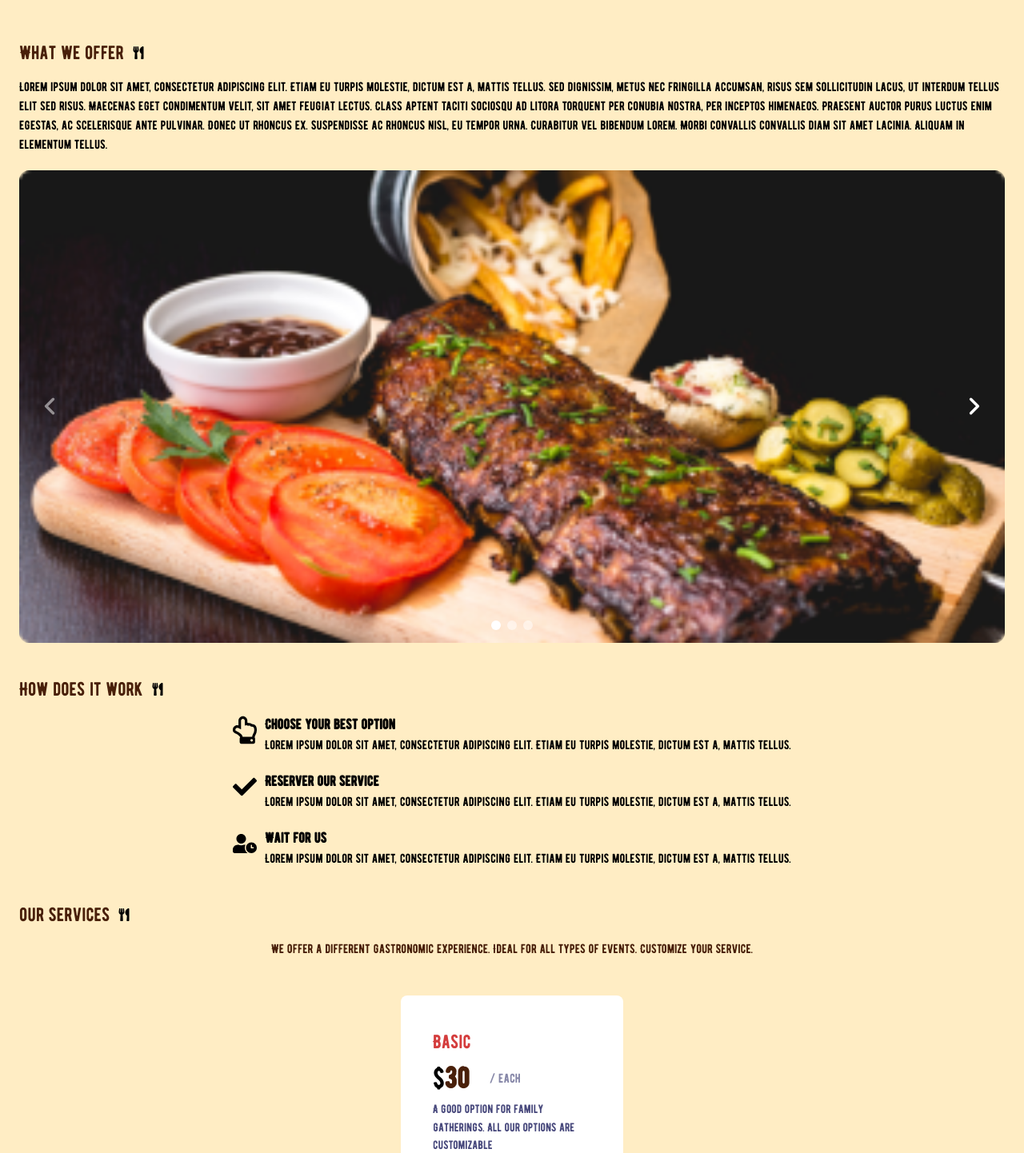
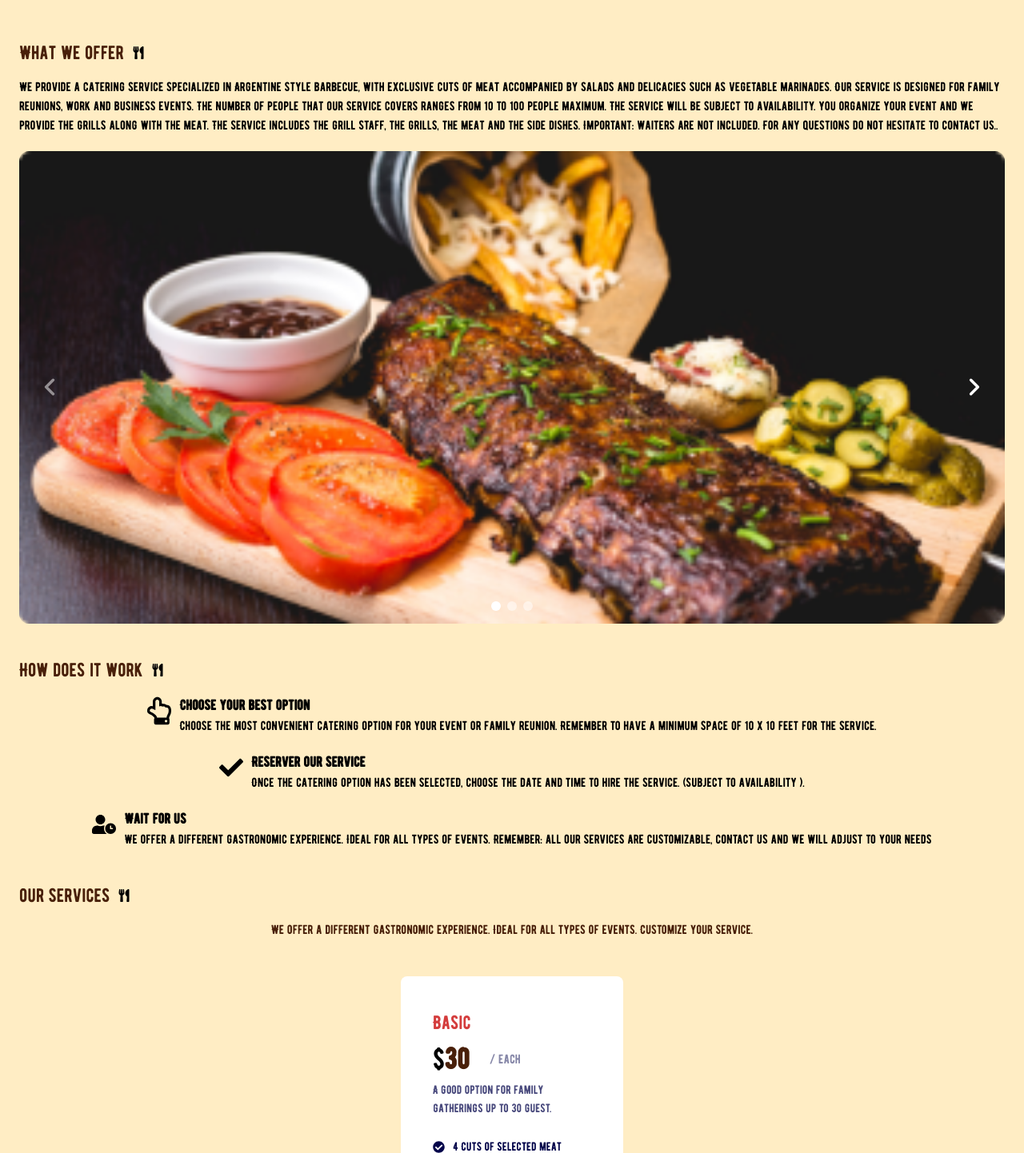
Before and after one commit to gabimancini/gaucho_steak, a React (Create React App) app: page / in a window 1280 px wide. Shown: the part 368-1810 px from the top of the page at 80% size. Built offline with nearby package versions, Linux system fonts and the light colour scheme.

Commit message:
Add content

```diff
--- a/src/data/servicesData.js
+++ b/src/data/servicesData.js
@@ -2,7 +2,7 @@ const servicesData = [
     {
         category: "Basic",
         price: "30",
-        description: "A good option for family gatherings.  All our options are customizable",
+        description: "A good option for family gatherings up to 30 guest. ",
         list: [
             "4  Cuts of selected meat",
             "2  Option Sides",
@@ -15,7 +15,7 @@ const servicesData = [
     {
         category: "Regular",
         price: "30",
-        description: "A good option for family gatherings.  All our options are customizable",
+        description: "A good option for medium-sized events up to 50 guests.",
         list: [
             "6  Cuts of selected meat",
             "2  Option Sides",
@@ -28,7 +28,7 @@ const servicesData = [
     {
         category: "Premium",
         price: "30",
-        description: "A good option for family gatherings.  All our options are customizable",
+        description: "A good option for large events up to 100 guests.",
         list: [
             "4  Cuts of selected meat",
             "2  Option Sides",
--- a/src/data/workData.js
+++ b/src/data/workData.js
@@ -3,17 +3,17 @@ const workData = [
     {
         icon:<FaRegHandPointUp className="text-[40px] pr-[10px]" />,
         title: "Choose your best option",
-        description: "Lorem ipsum dolor sit amet, consectetur adipiscing elit. Etiam eu turpis molestie, dictum est a, mattis tellus. ",
+        description: "Choose the most convenient catering option for your event or family reunion. Remember to have a minimum space of 10 x 10 feet for the service.",
     },
     {
         icon:<FaCheck className="text-[40px] pr-[10px]" />,
         title: "Reserver our service",
-        description: "Lorem ipsum dolor sit amet, consectetur adipiscing elit. Etiam eu turpis molestie, dictum est a, mattis tellus. ",
+        description: "Once the catering option has been selected, choose the date and time to hire the service. (subject to availability )."
     },
     {
         icon:<FaUserClock className="text-[40px] pr-[10px]" />,
         title: "Wait for us",
-        description: "Lorem ipsum dolor sit amet, consectetur adipiscing elit. Etiam eu turpis molestie, dictum est a, mattis tellus. ",
+        description: "We offer a different gastronomic experience. Ideal for all types of events.  Remember: all our services are customizable, contact us and we will adjust to your needs",
     },
 ]
 export default workData;
--- a/src/sections/offer.js
+++ b/src/sections/offer.js
@@ -8,7 +8,9 @@ const Offer = () => {
         <section id="offer">
             <Container>
                 <SectionTitle children="What we offer" />
-                <Paragraph className="font-narrow text-[16px]" children="Lorem ipsum dolor sit amet, consectetur adipiscing elit. Etiam eu turpis molestie, dictum est a, mattis tellus. Sed dignissim, metus nec fringilla accumsan, risus sem sollicitudin lacus, ut interdum tellus elit sed risus. Maecenas eget condimentum velit, sit amet feugiat lectus. Class aptent taciti sociosqu ad litora torquent per conubia nostra, per inceptos himenaeos. Praesent auctor purus luctus enim egestas, ac scelerisque ante pulvinar. Donec ut rhoncus ex. Suspendisse ac rhoncus nisl, eu tempor urna. Curabitur vel bibendum lorem. Morbi convallis convallis diam sit amet lacinia. Aliquam in elementum tellus." />
+                <Paragraph className="font-narrow text-[16px]" children="We provide a catering service specialized in Argentine style barbecue, with exclusive cuts of meat accompanied by salads and delicacies such as vegetable marinades. Our service is designed for family reunions, work and business events. The number of people that our service covers ranges from 10 to 100 people maximum. The service will be subject to availability. You organize your event and we provide the grills along with the meat.
+The service includes the grill staff, the grills, the meat and the side dishes. Important: waiters are not included.
+For any questions do not hesitate to contact us.." />
 
             <CarouselDefault />
 
```
